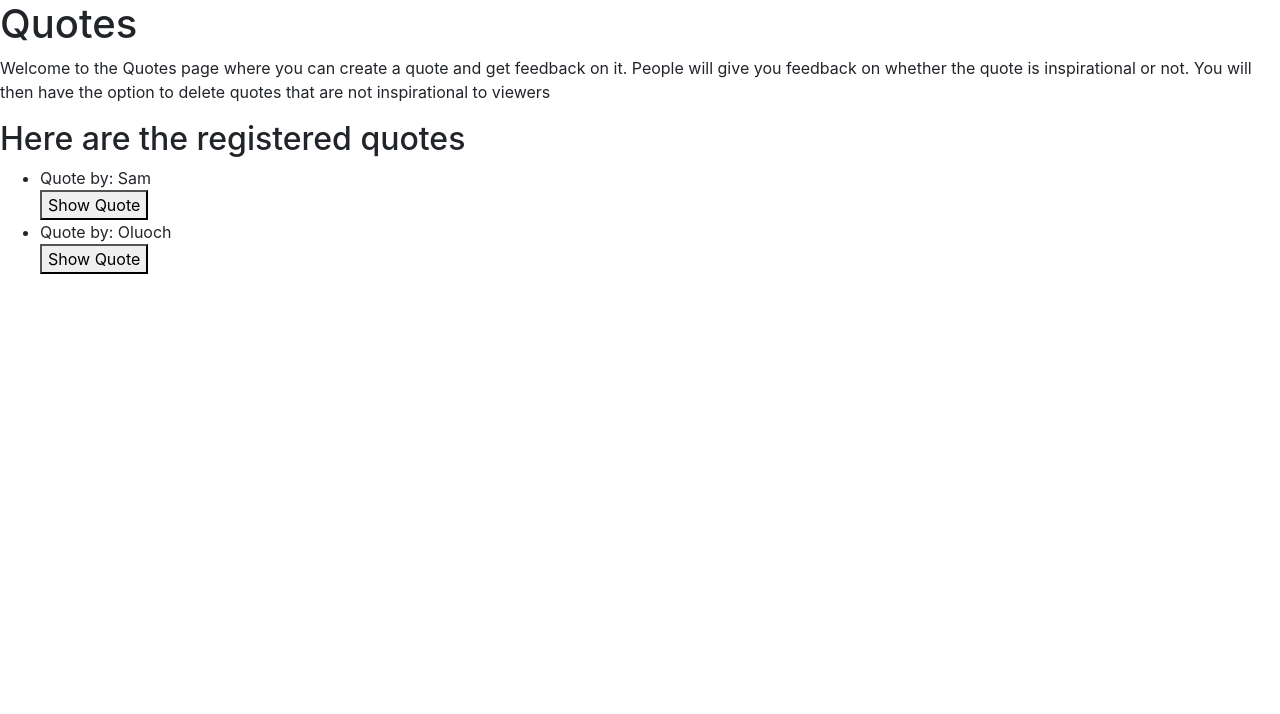
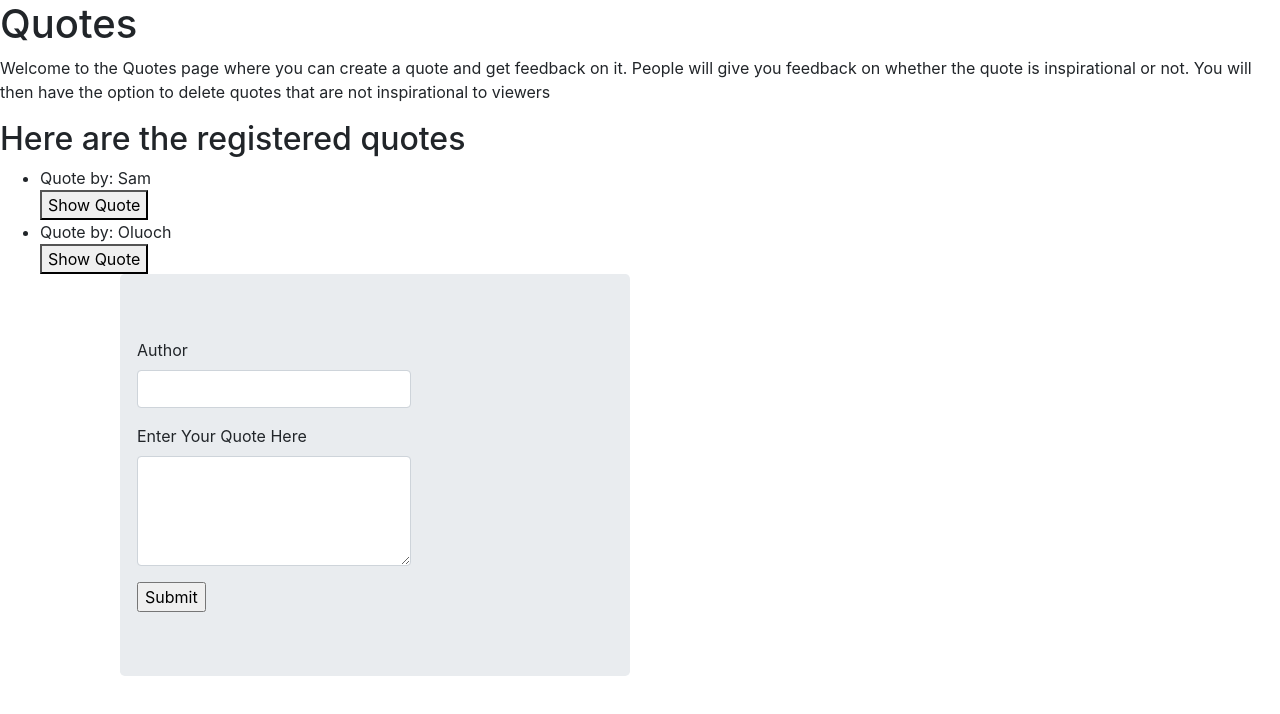
Before and after one commit to samoluoch/quotes, an Angular app: page / in a window 1280 px wide. Shown: the top 714 px of the page. Built offline with nearby package versions, Linux system fonts and the light colour scheme.

Commit message:
linked the child quotes-forms component to the parent quotes.component.html component. Added jumbotron class to the quotes form

```diff
--- a/src/app/quote-forms/quote-forms.component.html
+++ b/src/app/quote-forms/quote-forms.component.html
@@ -1,4 +1,5 @@
 <div class="container-fluid">
+  <div class="jumbotron">
     <div class="row">
       <form>
         <div class="form-group">
@@ -16,5 +17,5 @@
         <input onclick="submit();" type="submit" value="Submit">
       </form>
     </div>
-
   </div>
+</div>
--- a/src/app/quotes/quotes.component.html
+++ b/src/app/quotes/quotes.component.html
@@ -12,4 +12,11 @@
 
     <!-- <app-quote-statement *ngIf="quote.showDetails" [quote]='quote'></app-quote-statement> -->
   </div>
+  <div class="container">
+    <div class="row" id="quote-form">
+      <div class="col-md-6">
+          <app-quote-forms></app-quote-forms>
+      </div>
+    </div>
+  </div>
 </ul>
```
Also changed, not shown: src/app/app.component.html (line endings or trailing spaces). Lines whose indentation alone changed are shown as unchanged.
